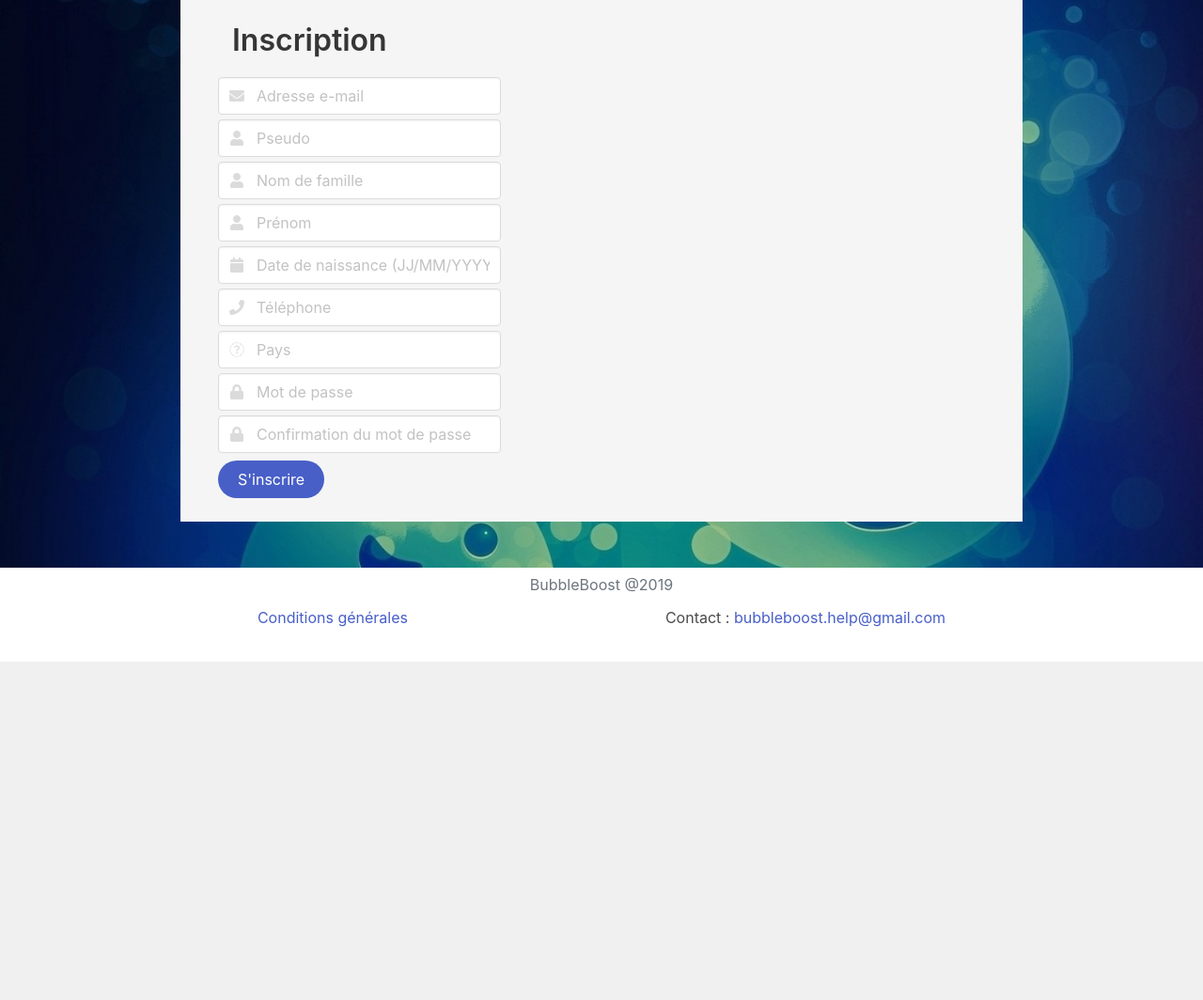
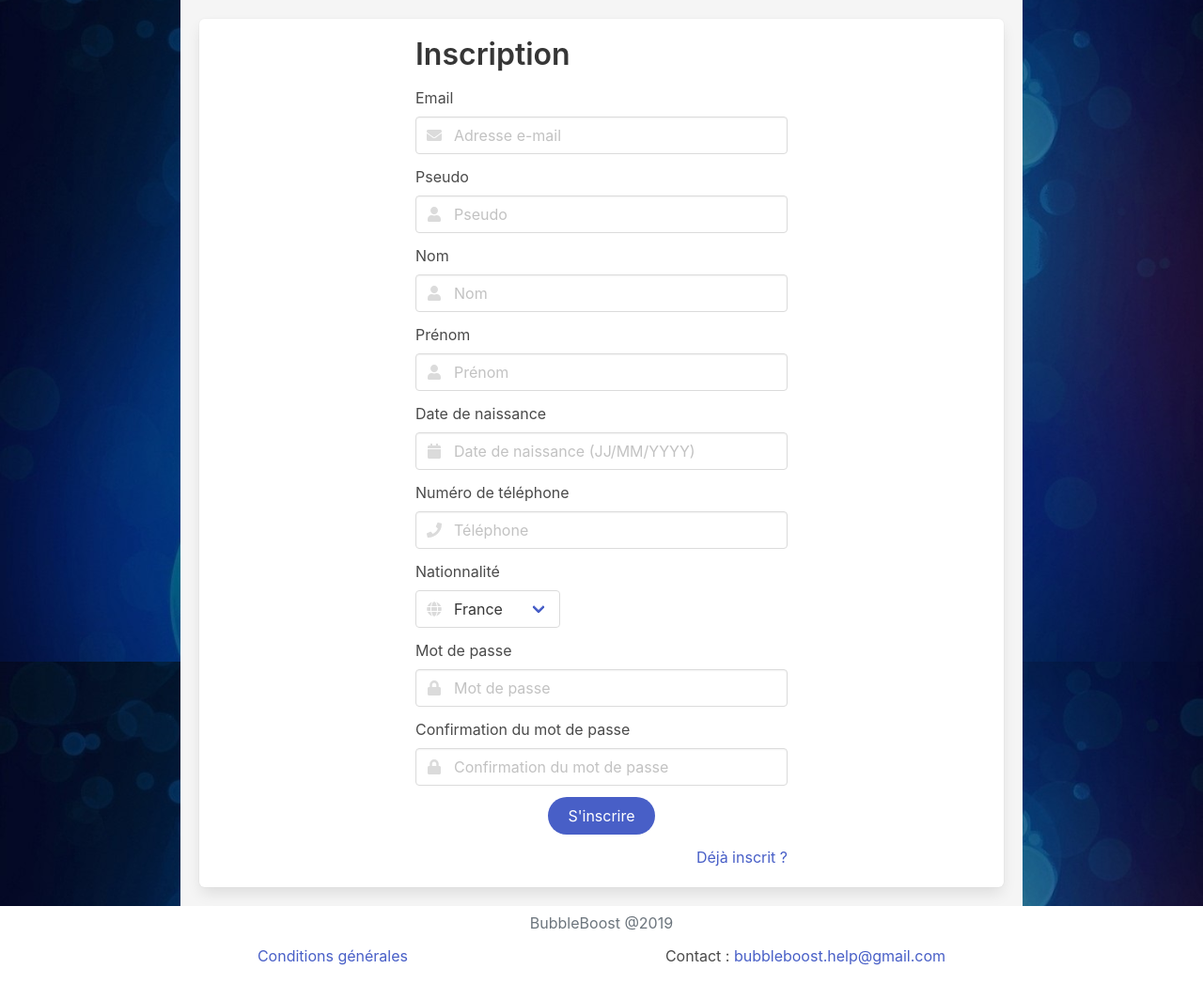
Before and after one commit to LucasVantomme/BubbleBoost, a PHP site: page /inscription.php in a window 1280 px wide. Shown: the part 96-1160 px from the top of the page at 94% size. Before the commit the page ends 800 px from the top, so only its background shows below. Run offline with PHP 8.4, Linux system fonts and the light colour scheme; some libraries are stand-ins or nearby versions.

Commit message:
css page d'inscription-liste déroulante pays pas testée

```diff
--- a/inscription.php
+++ b/inscription.php
@@ -10,21 +10,23 @@ if(isset($_POST['inscription'])) {
 	if($result_inscription[0]) unset($_POST);
 }
 ?>
+<div class="tile is-ancestor">
+	<div class="tile is-parent">
+		<div class="tile is-child box">
 
-<div class="container">
-	<div class="row">
-		<div class="col-12 titre">
+			<div class="columns is-mobile">
+				<div class="column is-half is-offset-one-quarter">
+
 					<h1>Inscription</h1>
-		</div>
-	</div>
 					<?php if(isset($result_inscription)) { ?>
-	<div class="row">
+					<p>
 						<?php echo $result_inscription[1]; ?>
-	</div>
+					</p>
 					<?php } ?>
 					<form method="POST" action="inscription.php">
-		<div class="row">
+
 						<div class="field">
+							<label for="lable">Email</label>
 							<p class="control has-icons-left">
 								<input class="input" type="email" name="email" placeholder="Adresse e-mail" <?php echo isset($_POST['email'])?'value="'.$_POST['email'].'"':''; ?> />
 								<span class="icon is-small is-left">
@@ -32,9 +34,8 @@ if(isset($_POST['inscription'])) {
 								</span>
 							</p>
 						</div>
-		</div>
-		<div class="row">
 						<div class="field">
+							<label for="label">Pseudo</label>
 							<p class="control has-icons-left">
 								<input class="input" type="text" name="username" placeholder="Pseudo" <?php echo isset($_POST['username'])?'value="'.$_POST['username'].'"':''; ?> />
 								<span class="icon is-small is-left">
@@ -42,19 +43,17 @@ if(isset($_POST['inscription'])) {
 								</span>
 							</p>
 						</div>
-		</div>
-		<div class="row">
 						<div class="field">
+							<label for="label">Nom</label>
 							<p class="control has-icons-left">
-					<input class="input" type="text" name="lastname" placeholder="Nom de famille" <?php echo isset($_POST['lastname'])?'value="'.$_POST['lastname'].'"':''; ?> />
+								<input class="input" type="text" name="lastname" placeholder="Nom" <?php echo isset($_POST['lastname'])?'value="'.$_POST['lastname'].'"':''; ?> />
 								<span class="icon is-small is-left">
 									<i class="fas fa-user"></i>
 								</span>
 							</p>
 						</div>
-		</div>
-		<div class="row">
 						<div class="field">
+							<label for="label">Prénom</label>
 							<p class="control has-icons-left">
 								<input class="input" type="text" name="firstname" placeholder="Prénom" <?php echo isset($_POST['firstname'])?'value="'.$_POST['firstname'].'"':''; ?> />
 								<span class="icon is-small is-left">
@@ -62,9 +61,8 @@ if(isset($_POST['inscription'])) {
 								</span>
 							</p>
 						</div>
-		</div>
-		<div class="row">
 						<div class="field">
+							<label for="label">Date de naissance</label>
 							<p class="control has-icons-left">
 								<input class="input" type="text" name="birthday" placeholder="Date de naissance (JJ/MM/YYYY)" <?php echo isset($_POST['birthday'])?'value="'.$_POST['birthday'].'"':''; ?> />
 								<span class="icon is-small is-left">
@@ -72,9 +70,8 @@ if(isset($_POST['inscription'])) {
 								</span>
 							</p>
 						</div>
-		</div>
-		<div class="row">
 						<div class="field">
+							<label for="label">Numéro de téléphone</label>
 							<p class="control has-icons-left">
 								<input class="input" type="phone" name="phone" placeholder="Téléphone" <?php echo isset($_POST['phone'])?'value="'.$_POST['phone'].'"':''; ?> />
 								<span class="icon is-small is-left">
@@ -82,19 +79,25 @@ if(isset($_POST['inscription'])) {
 								</span>
 							</p>
 						</div>
-		</div>
-		<div class="row">
 						<div class="field">
+							<label for="label">Nationnalité</label>
 							<p class="control has-icons-left">
-					<input class="input" type="text" name="country" placeholder="Pays" <?php echo isset($_POST['country'])?'value="'.$_POST['country'].'"':''; ?> />
+								<!--<input class="input" type="text" name="country" placeholder="Pays"/>-->
+								<span class="select">
+      								<select class="form-control" name="country" <?php echo isset($_POST['country'])?'value="'.$_POST['country'].'"':''; ?>>
+        								<option value="FRANCE">France</option>
+        								<option value="BELGIQUE">Belgique</option>
+										<option value="SUISSE">Suisse</option>
+										<option value="PAYS-BAS">Pays-Bas</option>
+      								</select>
+    							</span>
     							<span class="icon is-small is-left">
-						<i class="fas fa-country"></i>
+      								<i class="fas fa-globe"></i>
     							</span>
 							</p>
 						</div>
-		</div>
-		<div class="row">
 						<div class="field">
+							<label for="label">Mot de passe</label>
 							<p class="control has-icons-left">
 								<input class="input" type="password" name="password" placeholder="Mot de passe" />
 								<span class="icon is-small is-left">
@@ -102,9 +105,8 @@ if(isset($_POST['inscription'])) {
 								</span>
 							</p>
 						</div>
-		</div>
-		<div class="row">
 						<div class="field">
+							<label for="label">Confirmation du mot de passe</label>
 							<p class="control has-icons-left">
 							<input class="input" type="password" name="password2" placeholder="Confirmation du mot de passe" />
 								<span class="icon is-small is-left">
@@ -112,15 +114,24 @@ if(isset($_POST['inscription'])) {
 								</span>
 							</p>
 						</div>
-		</div>
-		<div class="row mt-2">
-			<div class="field">
+						<div class="field is-grouped is-grouped-centered">
 							<div class="control">
 								<button class="button is-link is-rounded" name="inscription">S'inscrire</button>
 							</div>
 						</div>
+						<div class="field">
+							<p class="has-text-right">
+								<a href="connexion.php">Déjà inscrit ?</a>
+							</p>
 						</div>
+
 					</form>
+
+				</div>
+			</div>
+
+		</div>
+	</div>
 </div>
 
 <?php include 'assets/include/footer.php'; ?>
```
Lines whose indentation alone changed are shown as unchanged.
